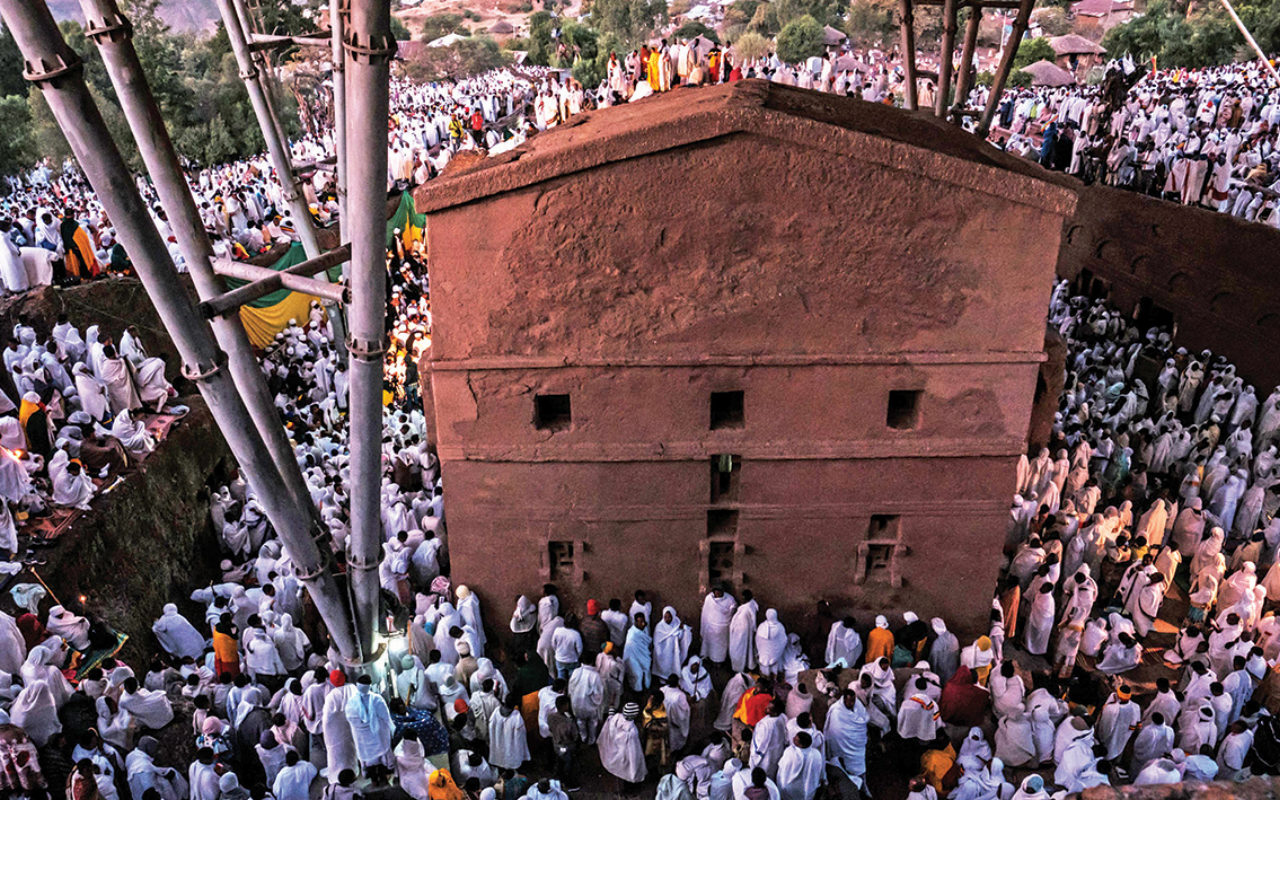
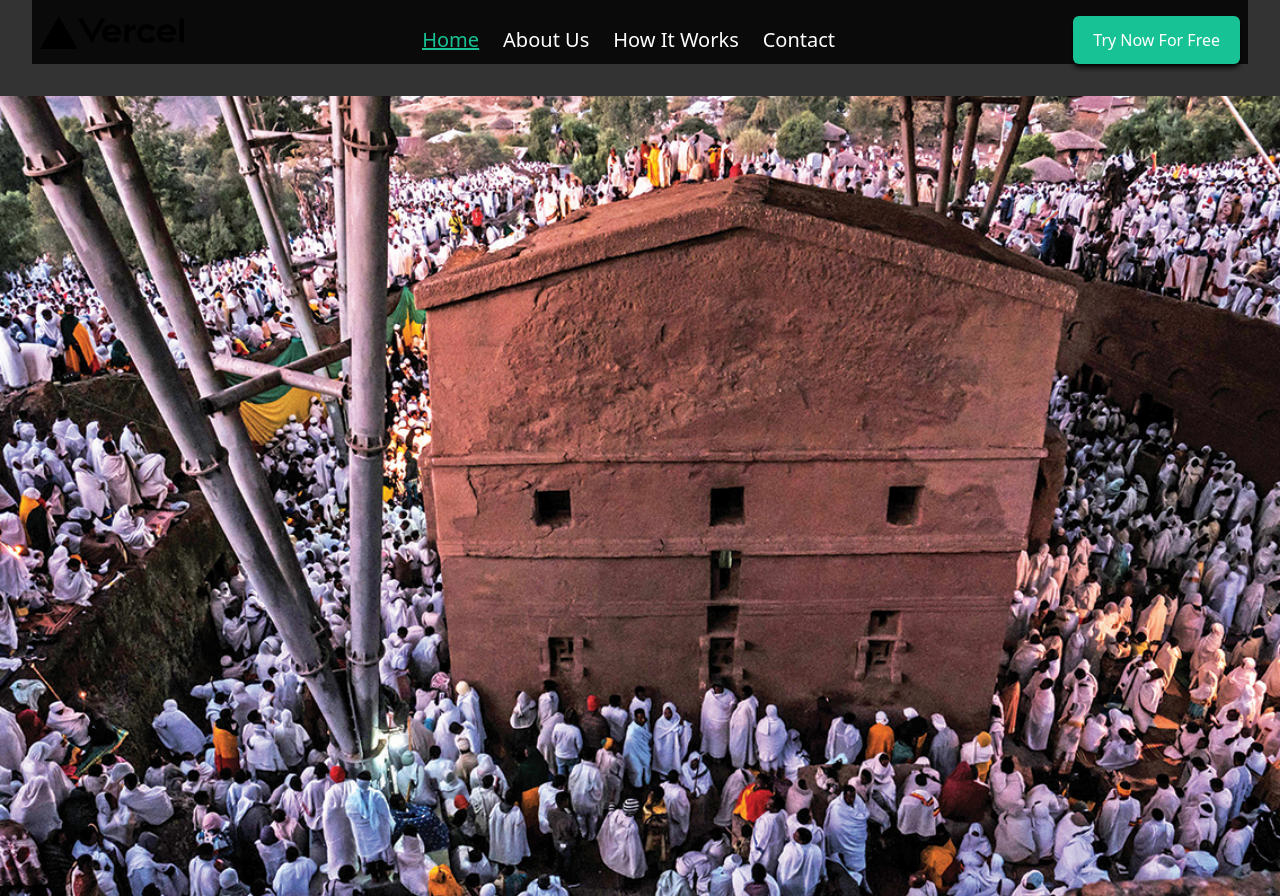
Before and after one commit to yafet-123/personal_website, a Next.js app: page / in a window 1280 px wide. Before the commit the page ends 800 px from the top, so only its background shows below. Built offline with nearby package versions, Linux system fonts and the light colour scheme.

Commit message:
adding the navbar

```diff
--- a/app/layout.tsx
+++ b/app/layout.tsx
@@ -1,21 +1,25 @@
-import './globals.css'
-import { Inter } from 'next/font/google'
-
-const inter = Inter({ subsets: ['latin'] })
+import { Inter } from "next/font/google";
+import type { Metadata } from "next";
+import "./globals.css";
+const inter = Inter({ subsets: ["latin"] });
+import Navbar from '@/components/Navbar'
 
 export const metadata = {
-  title: 'Create Next App',
-  description: 'Generated by create next app',
-}
+  title: "Home",
+  description: "Generated by create next app",
+};
 
 export default function RootLayout({
   children,
 }: {
-  children: React.ReactNode
+  children: React.ReactNode;
 }) {
   return (
     <html lang="en">
-      <body className={inter.className}>{children}</body>
+      <body className="">
+          <Navbar />
+          <main className="app">{children}</main>
+      </body>
     </html>
-  )
+  );
 }
--- /dev/null
+++ b/components/Navbar.tsx
@@ -0,0 +1,127 @@
+'use client'
+import React, { useEffect, useState, useCallback } from "react";
+import Image from "next/image";
+import Link from "next/link";
+import { useRouter } from "next/navigation";
+import { AiOutlineClose, AiOutlineMenu } from "react-icons/ai";
+import navbarImage from "@/public/vercel.svg";
+
+const Navbar = () => {
+  const [open, setOpen] = useState(false);
+  const router = useRouter();
+  const NavLinks = [
+    { path: "/", name: "Home" },
+    { path: "/about", name: "About Us" },
+    { path: "/how_it_works", name: "How It Works" },
+    { path: "/contact", name: "Contact" },
+  ];
+
+  function useScrollDirection() {
+    const [scrollDirection, setScrollDirection] = useState(null);
+
+    useEffect(() => {
+      let lastScrollY = window.pageYOffset;
+
+      const updateScrollDirection = () => {
+        const scrollY = window.pageYOffset;
+        const direction = scrollY > lastScrollY ? "down" : "up";
+        if (
+          direction !== scrollDirection &&
+          (scrollY - lastScrollY > 10 || scrollY - lastScrollY < -10)
+        ) {
+          setScrollDirection(direction);
+        }
+        lastScrollY = scrollY > 0 ? scrollY : 0;
+      };
+      window.addEventListener("scroll", updateScrollDirection); // add event listener
+      return () => {
+        window.removeEventListener("scroll", updateScrollDirection); // clean up
+      };
+    }, [scrollDirection]);
+
+    return scrollDirection;
+  }
+
+  const scrollDirection = useScrollDirection();
+
+  const closeDropdown = useCallback(() => {
+    setOpen(false);
+  }, []);
+
+  const handleTryNowButton = () => {
+    router.push("/questions");
+  };
+
+  return (
+    <nav
+      className={`sticky ${
+        scrollDirection === "down" ? "md:-top-24 -top-16" : "top-0"
+      }  bg-black bg-opacity-80  w-full md:h-24 h-16 sticky z-50 transition-all duration-300 top-0 fixed z-50`}
+    >
+      <div className="md:justify-between justify-around md:px-2 px-4 md:mx-8 items-center md:flex md:pt-4 bg-black bg-opacity-80 ">
+        <div className="flex items-center justify-between py-3 md:py-0">
+          {/* <h1 className="paragraph-fonts text-2xl md:text-4xl cursor-pointer text-white hover:text-[#17c294]">
+              TheScentSeeker
+            </h1> */}
+          <div className="h-10 w-24 md:w-36 md:h-12">
+            <Link href="/" className="block">
+              <Image
+                src={navbarImage}
+                alt="Navbar"
+                className="object-contain w-full h-full cursor-pointer"
+              />
+            </Link>
+          </div>
+
+          <div className="md:hidden">
+            <button
+              className="p-2  text-gray-700 rounded-md outline-none focus:border-gray-400 focus:border"
+              onClick={() => setOpen(!open)}
+            >
+              {open === true ? (
+                <AiOutlineClose color="white" size={25} />
+              ) : (
+                <AiOutlineMenu color="white" size={25} />
+              )}
+            </button>
+          </div>
+        </div>
+
+        <div>
+          <div
+            className={`flex-1 justify-self-center pb-3 mt-4 md:block md:pb-0 md:mt-0 ${
+              open ? "flex" : "hidden"
+            }`}
+          >
+            <ul className="items-center paragraph-fonts justify-center space-y-8 md:flex md:space-x-6 md:space-y-0 text-white">
+              {NavLinks.map((link) => (
+                <li
+                  key={link.name}
+                  className={`md:my-0 my-7 text-xl hover:underline cursor-pointer hover:text-[#17c294] ${
+                    router.pathname === link.path
+                      ? "text-[#17c294] underline"
+                      : "text-white"
+                  }`}
+                >
+                  <Link href={link.path}>
+                    <p onClick={closeDropdown}>{link.name}</p>
+                  </Link>
+                </li>
+              ))}
+            </ul>
+          </div>
+        </div>
+        <div>
+          <button
+            onClick={handleTryNowButton}
+            className="bg-[#17c294] text-white paragraph-fonts py-2 px-4 mb-4 md:mb-0 md:py-3 md:px-5 shadow-black items-center rounded-md justify-center hidden md:flex shadow-md hover:scale-105 duration-300"
+          >
+            <p>Try Now For Free</p>
+          </button>
+        </div>
+      </div>
+    </nav>
+  );
+};
+
+export default Navbar;
--- a/package.json
+++ b/package.json
@@ -19,6 +19,7 @@
     "postcss": "8.4.23",
     "react": "18.2.0",
     "react-dom": "18.2.0",
+    "react-icons": "^4.9.0",
     "react-slick": "^0.29.0",
     "slick-carousel": "^1.8.1",
     "tailwindcss": "3.3.2",
```
Also changed, not shown: 1 other file (tests, documents, lock files or other folders).
